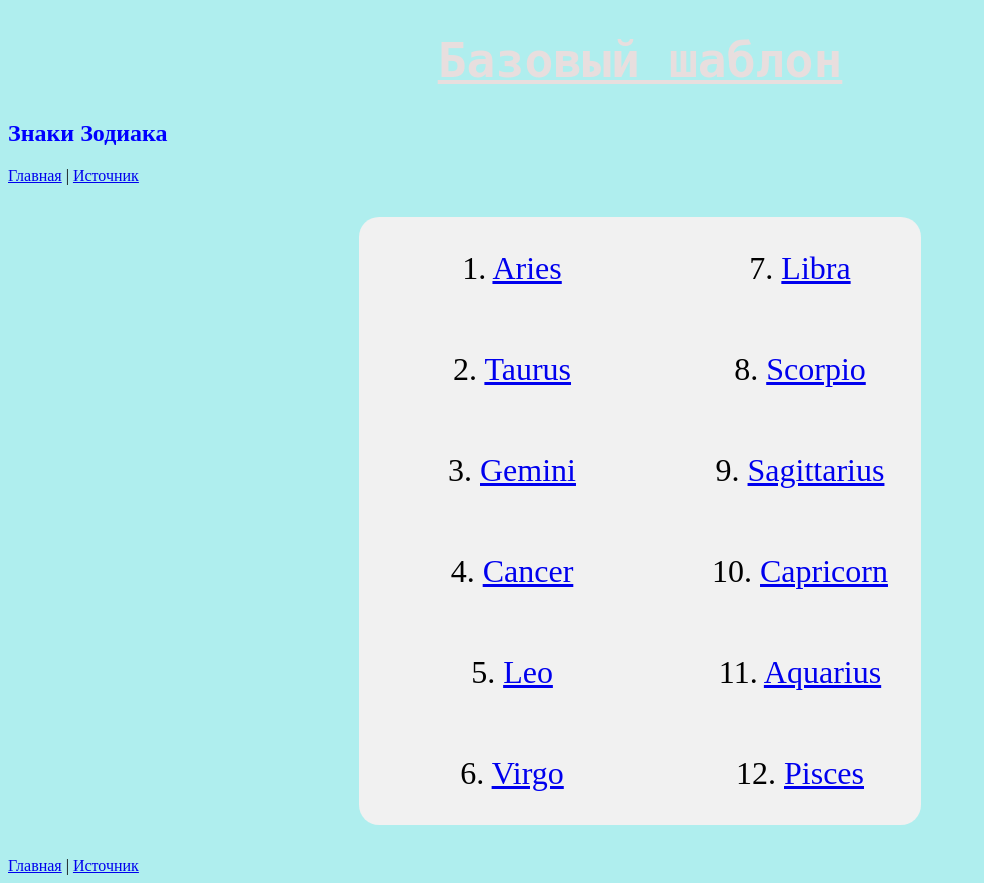
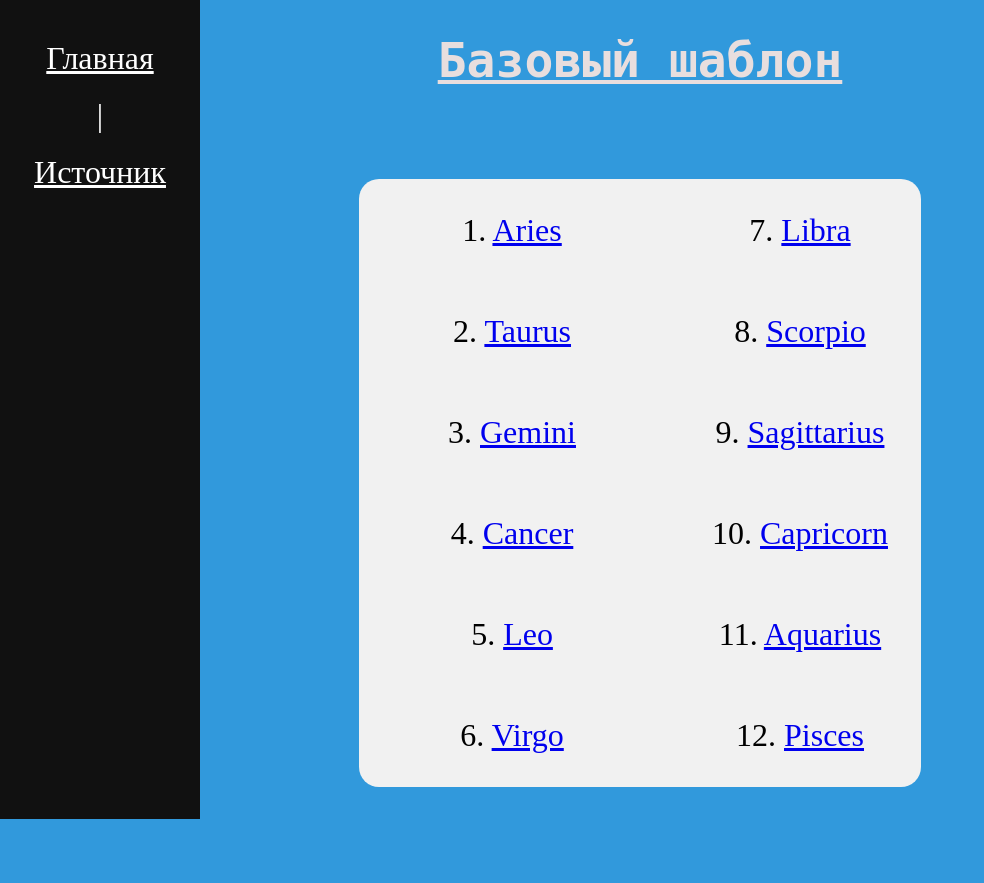
Before and after one commit to data-hex/my_page, a Django app: page /horoscope/ in a window 1280 px wide. Shown: the whole page, without its empty margins (0-984 px from the left). After the commit the page ends 819 px from the top, so only its background shows below. Run offline with Django 4.2, Linux system fonts and the light colour scheme.

Commit message:
add styles nav

```diff
--- a/static/css/base.css
+++ b/static/css/base.css
@@ -1,3 +1,29 @@
-html {
-    background-color: #AFEEEE;
+html{
+    background-color: #3199dc;
 }
+
+nav {
+    text-align: center;
+    color: white;
+    font-size: 2rem;
+    height: 100%;
+    width: 200px;
+    position: fixed;
+    z-index: 1;
+    top: 0;
+    left: 0;
+    background-color: #111;
+    overflow-x: hidden;
+    padding-top: 20px;
+}
+
+nav a {
+    color: white;
+    display: block;
+    font-size: 2rem;
+    margin: 20px;
+}
+
+nav a:hover, ul a:active {
+    color: #eca8b5;
+}
```
